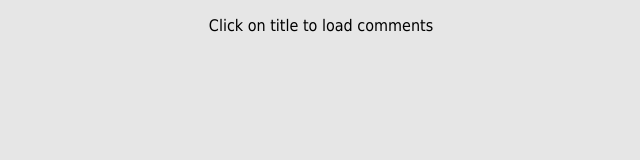
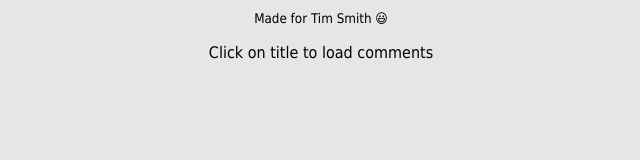
Before and after one commit to cvvkshcv/json-placeholder-with-html-css, a plain HTML site: page index.html in a window 1280 px wide. Shown: the whole page, without its empty margins (319-959 px from the left). Drawn offline with Linux system fonts and the light colour scheme; no server answers.

Commit message:
tim smith

```diff
--- a/index.html
+++ b/index.html
@@ -9,6 +9,7 @@
 
 <body>
   <center>
+    <small>Made for Tim Smith 😃</small>
     <p>Click on title to load comments</p>
   </center>
   <ul class="posts"></ul>
```
